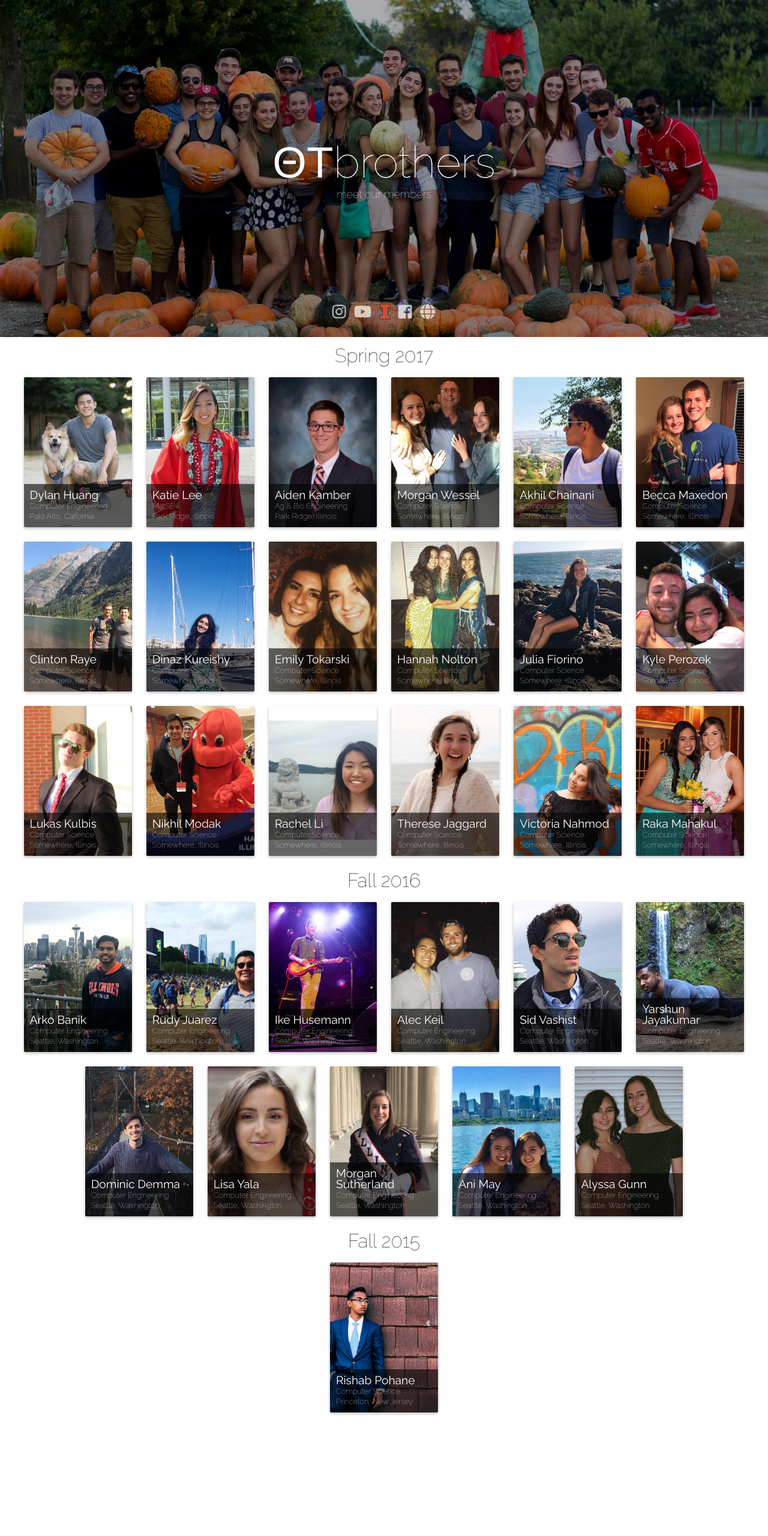
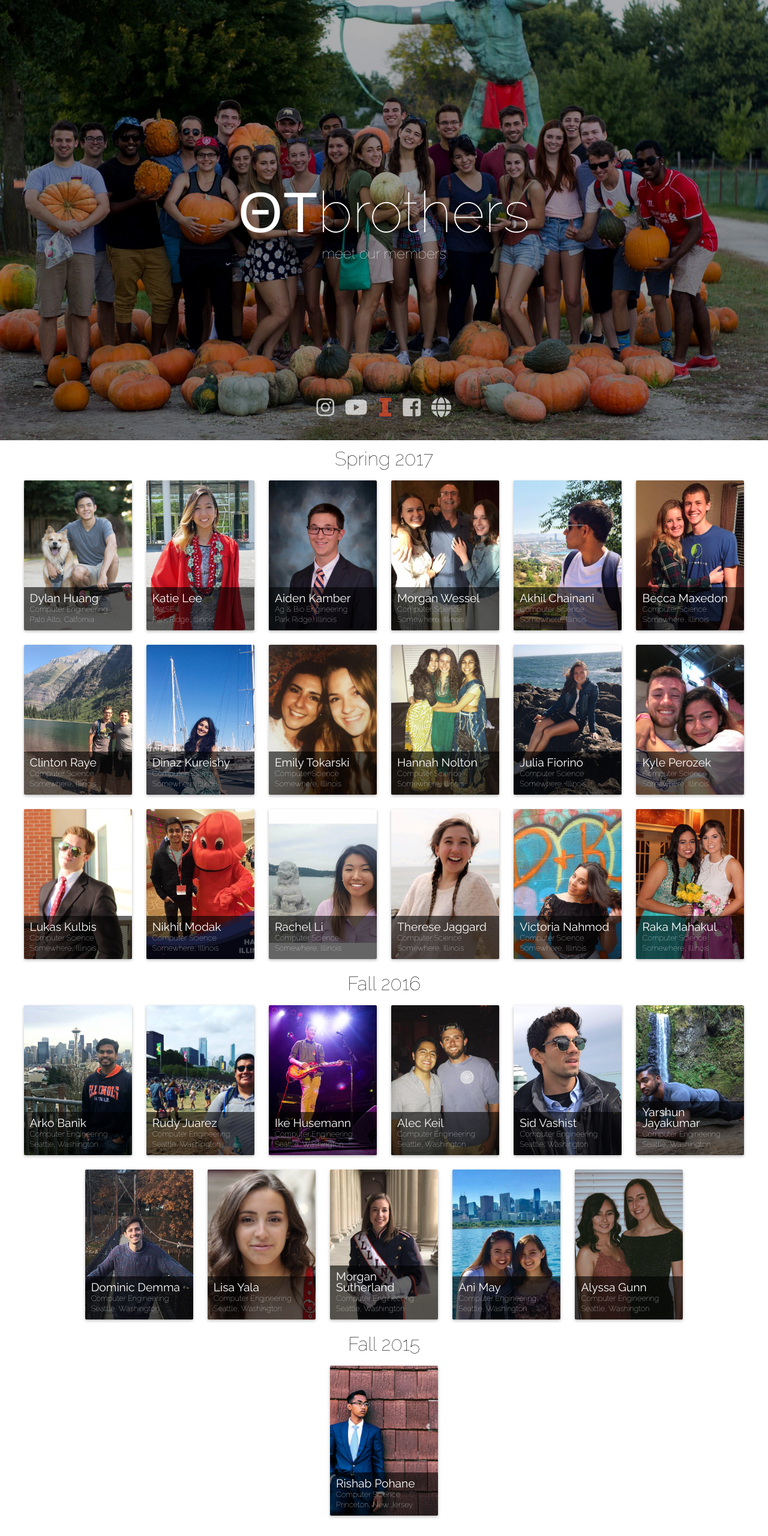
Before and after one commit to KappaThetaTau/kappathetatau.github.io, a Jekyll site: the page built from brothers.html, in a window 1280 px wide. Shown: the whole page at 60% size. Built offline with Jekyll 4.4.1, drawn with Linux system fonts in a browser that asks for light colours; nearby versions of some CDN libraries; Markdown is read by kramdown in place of the engine named in the settings; before the commit the page ends 2389 px from its top, so only the background shows below that.

Commit message:
Increase header for brothers.html

```diff
--- a/_scss/_brothers.scss
+++ b/_scss/_brothers.scss
@@ -5,7 +5,7 @@
     #hero {
         height: 27em;
         padding: none;
-        font-size: 1.3em;
+        font-size: 1.7em;
         background: linear-gradient( rgba(0, 0, 0, 0.3), rgba(0, 0, 0, 0.4) ), url(../assets/imgs/orchard_1.jpg);
         @include background-image-base();
         position: relative;
--- a/css/main.css
+++ b/css/main.css
@@ -492,7 +492,7 @@
   #brothers #hero {
     height: 27em;
     padding: none;
-    font-size: 1.3em;
+    font-size: 1.7em;
     background: linear-gradient(rgba(0, 0, 0, 0.3), rgba(0, 0, 0, 0.4)), url(../assets/imgs/orchard_1.jpg);
     background-position: center;
     background-repeat: no-repeat;
```
